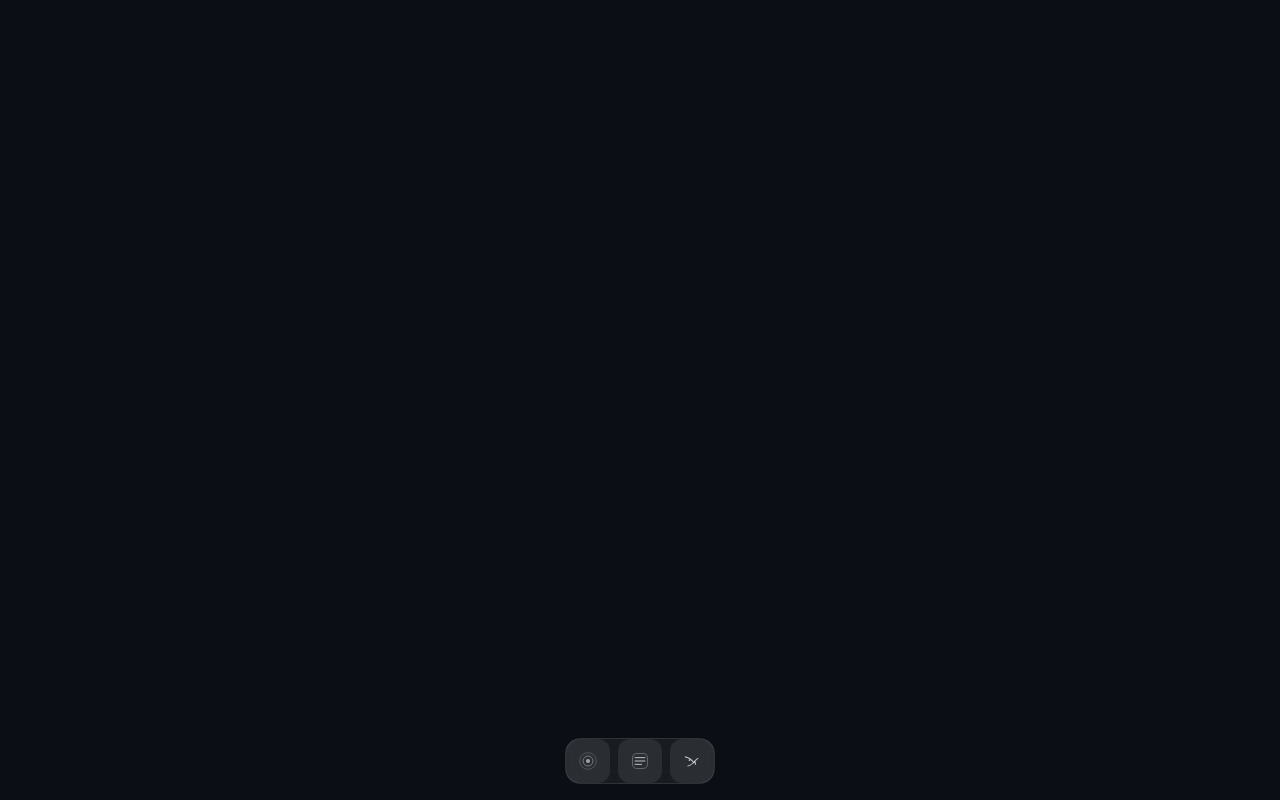
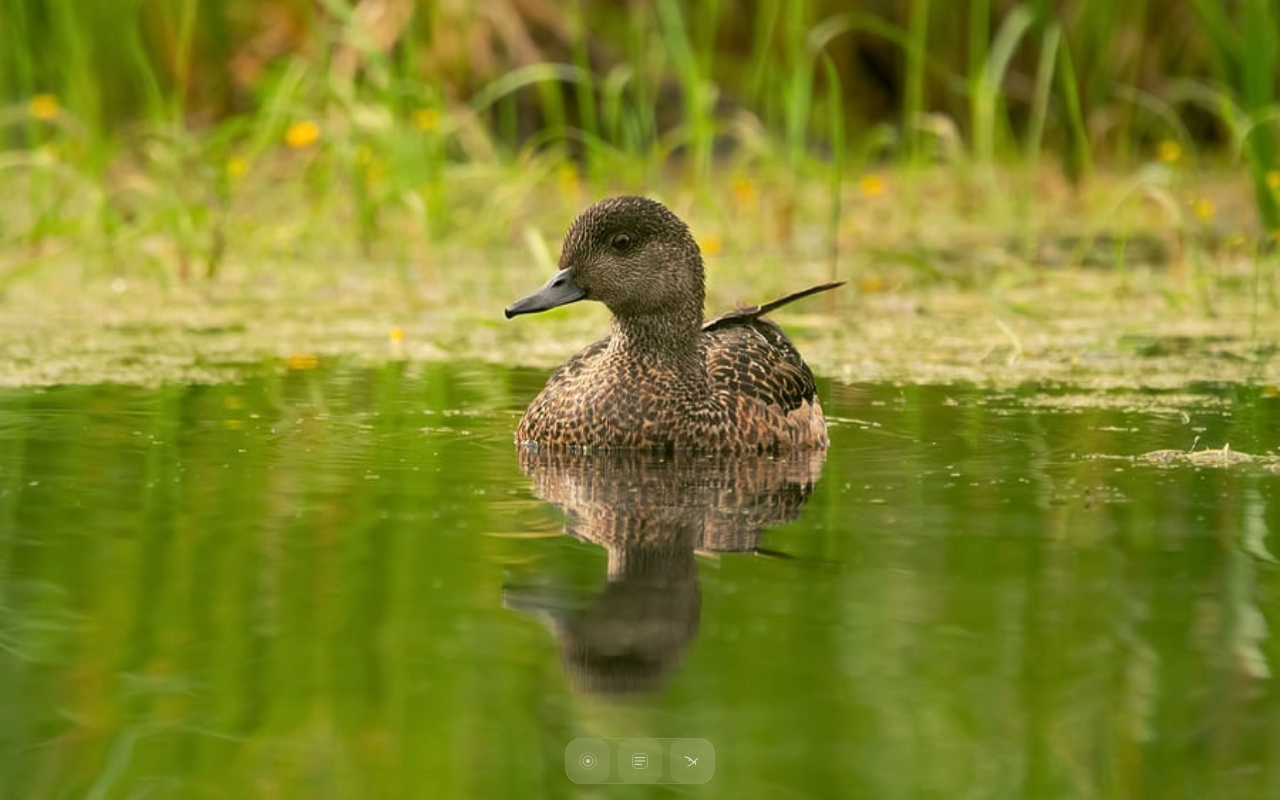
Before and after one commit to praneet1503/DuckOS, a Next.js app: page / in a window 1280 px wide. Built offline with nearby package versions, Linux system fonts and the light colour scheme.

Commit message:
Refactor background styles for transparency and improved layering

```diff
--- a/app/globals.css
+++ b/app/globals.css
@@ -32,7 +32,7 @@ body {
   height: 100%;
   width: 100%;
   overflow: hidden;
-  background: var(--os-bg);
+  background: transparent;
   color: var(--os-text-primary);
   font-family: var(--font-sans), system-ui, sans-serif;
   -webkit-font-smoothing: antialiased;
--- a/app/layout.tsx
+++ b/app/layout.tsx
@@ -20,7 +20,7 @@ export default function RootLayout({
   return (
     <html lang="en" className="dark">
       <body
-        className={`${inter.variable} font-sans antialiased bg-[#0b0e14] text-white overflow-hidden`}
+        className={`${inter.variable} font-sans antialiased text-white overflow-hidden`}
       >
         {children}
       </body>
--- a/components/Background.tsx
+++ b/components/Background.tsx
@@ -22,27 +22,37 @@ export default function Background() {
 
   return (
     <>
-      {/* Base animated gradient */}
+      {/* Full-bleed background image (guaranteed to render) */}
+      <img
+        src="/backgrounds/duck-pond.jpg"
+        alt="Duck pond background"
+        className="pointer-events-none fixed inset-0 w-full h-full object-cover"
+        style={{ zIndex: -30 }}
+      />
+
+      {/* Base animated gradient overlay */}
       <motion.div
-        className="pointer-events-none fixed inset-0 -z-20"
+        className="pointer-events-none fixed inset-0"
         initial={{ opacity: 0 }}
         animate={{ opacity: 1 }}
         transition={{ duration: 1.2 }}
         style={{
-          backgroundImage: "url('/backgrounds/duck-pond.jpg'), linear-gradient(135deg, #0b0e14 0%, #111820 40%, #0f1923 70%, #0b0e14 100%)",
-          backgroundSize: "cover, 400% 400%",
-          backgroundPosition: "center, 0% 50%",
-          backgroundRepeat: "no-repeat, no-repeat",
-          backgroundBlendMode: "overlay",
-          filter: "brightness(0.86) saturate(0.95)",
+          zIndex: -20,
+          background: "linear-gradient(135deg, rgba(11,14,20,0.18) 0%, rgba(17,24,32,0.16) 40%, rgba(15,25,35,0.14) 70%, rgba(11,14,20,0.16) 100%)",
+          backgroundSize: "400% 400%",
+          backgroundPosition: "0% 50%",
+          backgroundRepeat: "no-repeat",
           animation: "bgShift 20s ease infinite",
+          mixBlendMode: "overlay",
+          filter: "brightness(0.9) saturate(0.98)",
         }}
       />
 
       {/* Cursor-following radial highlight */}
       <div
         ref={radialRef}
-        className="pointer-events-none fixed inset-0 -z-10 transition-opacity duration-300"
+        className="pointer-events-none fixed inset-0 transition-opacity duration-300"
+        style={{ zIndex: -10 }}
       />
     </>
   );
--- a/components/Desktop.tsx
+++ b/components/Desktop.tsx
@@ -25,7 +25,7 @@ export default function Desktop() {
 
   return (
     <div
-      className="relative h-screen w-screen overflow-hidden bg-[#0b0e14]"
+      className="relative h-screen w-screen overflow-hidden bg-transparent"
       onClick={handleDesktopClick}
     >
       <Background />
```
